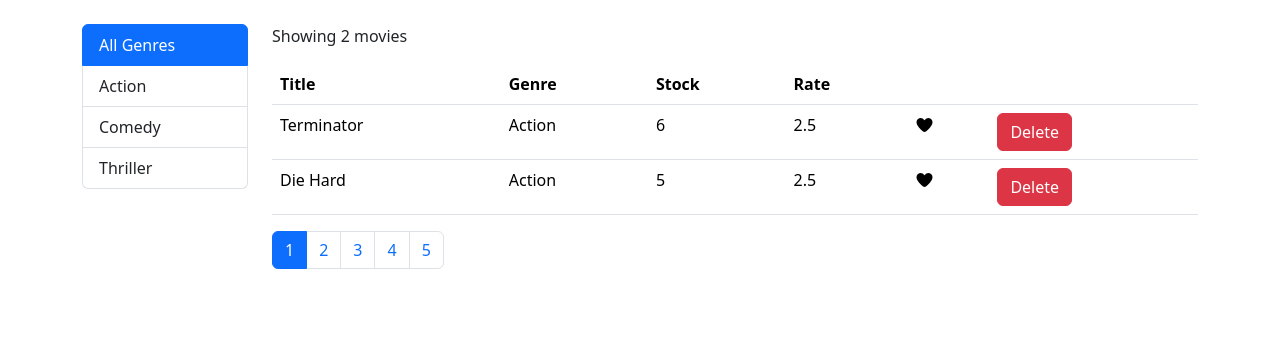
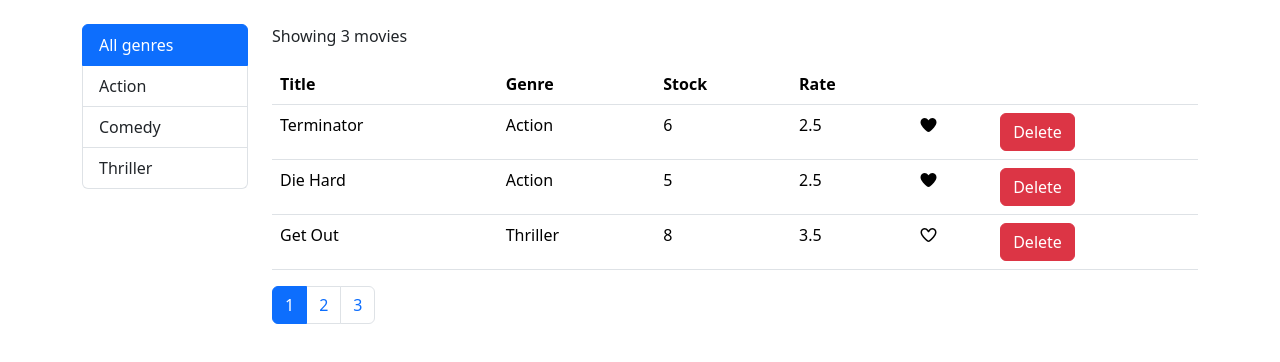
Before and after one commit to AbdulrahmanSallam/vidly, a React (Vite) app: page / in a window 1280 px wide. Shown: the top 362 px of the page. Built offline with nearby package versions, Linux system fonts and the light colour scheme.

Commit message:
Enhance genre filteration

```diff
--- /dev/null
+++ b/src/components/common/listGroup.jsx
@@ -0,0 +1,29 @@
+const ListGroup = props => {
+  const {
+    items,
+    selectedItem,
+    textProperty = "name",
+    valueProperty = "_id",
+    onItemSelected,
+  } = props;
+
+  return (
+    <div className="list-group">
+      {items.map(item => (
+        <a
+          key={item[valueProperty]}
+          onClick={() => onItemSelected(item)}
+          className={
+            selectedItem === item
+              ? "list-group-item list-group-item-action active"
+              : "list-group-item list-group-item-action"
+          }
+          aria-current={selectedItem === item ? true : false}>
+          {item[textProperty]}
+        </a>
+      ))}
+    </div>
+  );
+};
+
+export default ListGroup;
--- a/src/components/movies.jsx
+++ b/src/components/movies.jsx
@@ -4,15 +4,23 @@ import Movie from "./movie";
 import Pagination from "./common/pagination";
 import { paginate } from "../utils/paginate.js";
 import { getGenres } from "../services/fakeGenreService.js";
+import ListGroup from "./common/listGroup.jsx";
 
 class Movies extends Component {
   state = {
-    movies: getMovies(),
-    genres: getGenres(),
-    genre: "",
+    movies: [],
+    genres: [],
+    selectedGenre: {},
     currentPage: 1,
-    pageSize: 2,
+    pageSize: 3,
   };
+
+  componentDidMount() {
+    const defaultGenre = { _id: "", name: "All genres" };
+    const genres = [defaultGenre, ...getGenres()];
+
+    this.setState({ movies: getMovies(), genres, selectedGenre: defaultGenre });
+  }
 
   handleDelete = id => {
     const movies = this.state.movies.filter(m => m._id != id);
@@ -33,17 +41,22 @@ class Movies extends Component {
     this.setState({ currentPage: page });
   };
 
-  handleGenreChange = genre => {
-    this.setState({ genre });
+  handleGenreChange = selectedGenre => {
+    this.setState({ selectedGenre, currentPage: 1 });
   };
 
   render() {
-    const { pageSize, currentPage, movies: allMovies } = this.state;
-    const { genres, genre } = this.state;
+    const {
+      pageSize,
+      currentPage,
+      movies: allMovies,
+      selectedGenre,
+    } = this.state;
 
-    const filteredMovies = genre
-      ? allMovies.filter(movie => movie.genre.name === genre)
-      : allMovies;
+    const filteredMovies =
+      selectedGenre && selectedGenre._id
+        ? allMovies.filter(movie => movie.genre._id === selectedGenre._id)
+        : allMovies;
 
     const itemsCount = filteredMovies.length;
 
@@ -53,23 +66,10 @@ class Movies extends Component {
       <section className="container pt-4">
         <div className="row">
           <div className="col-2">
-            <div className="list-group">
-              <a
-                onClick={() => this.handleGenreChange("")}
-                className="list-group-item list-group-item-action active"
-                aria-current="true">
-                All Genres
-              </a>
-              {genres.map(genre => (
-                <a
-                  key={genre._id}
-                  onClick={() => this.handleGenreChange(genre.name)}
-                  className="list-group-item list-group-item-action"
-                  aria-current="true">
-                  {genre.name}
-                </a>
-              ))}
-            </div>
+            <ListGroup
+              items={this.state.genres}
+              selectedItem={selectedGenre}
+              onItemSelected={this.handleGenreChange}></ListGroup>
           </div>
           <div className="col">
             <p>Showing {movies.length} movies</p>
```
